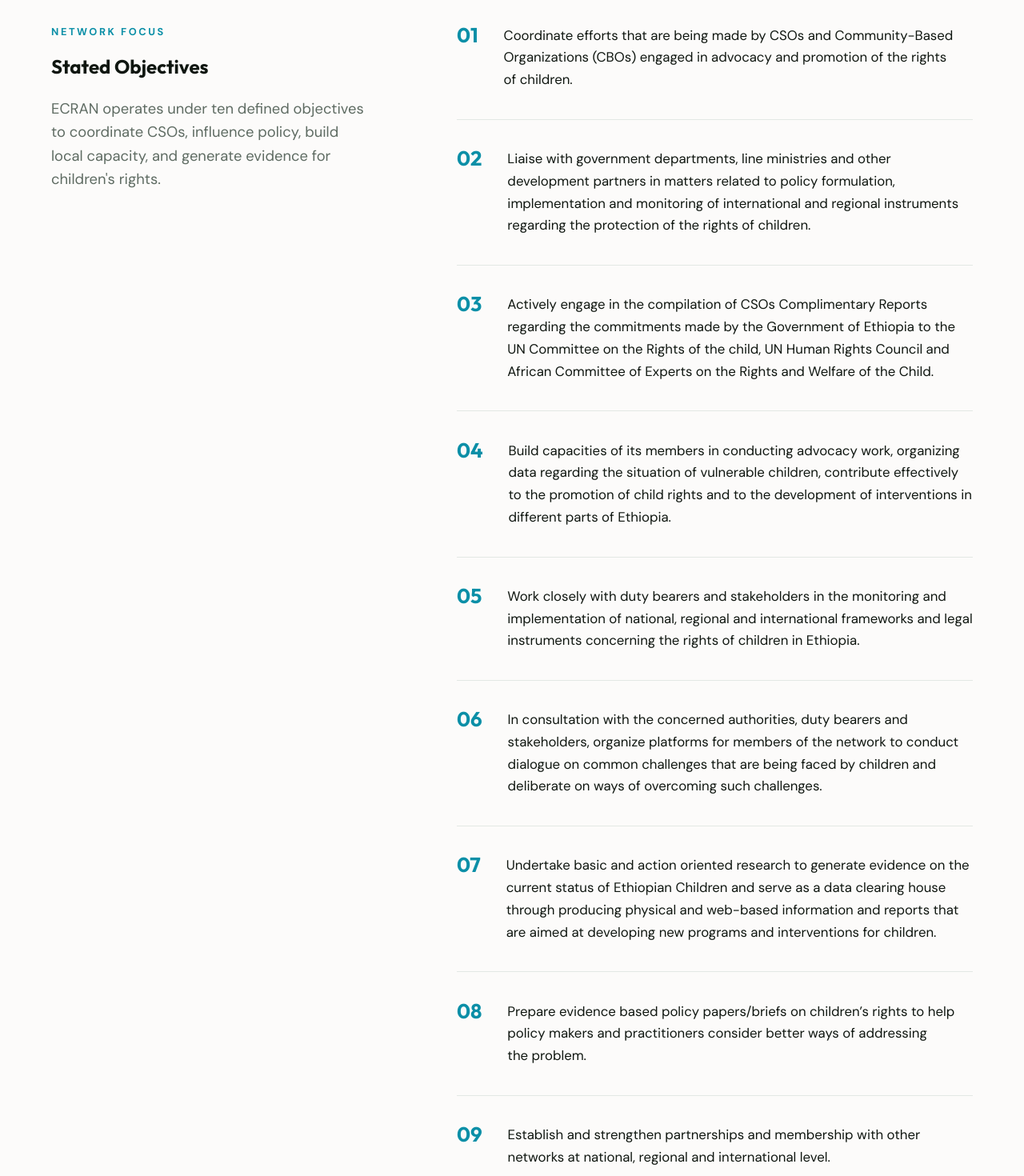
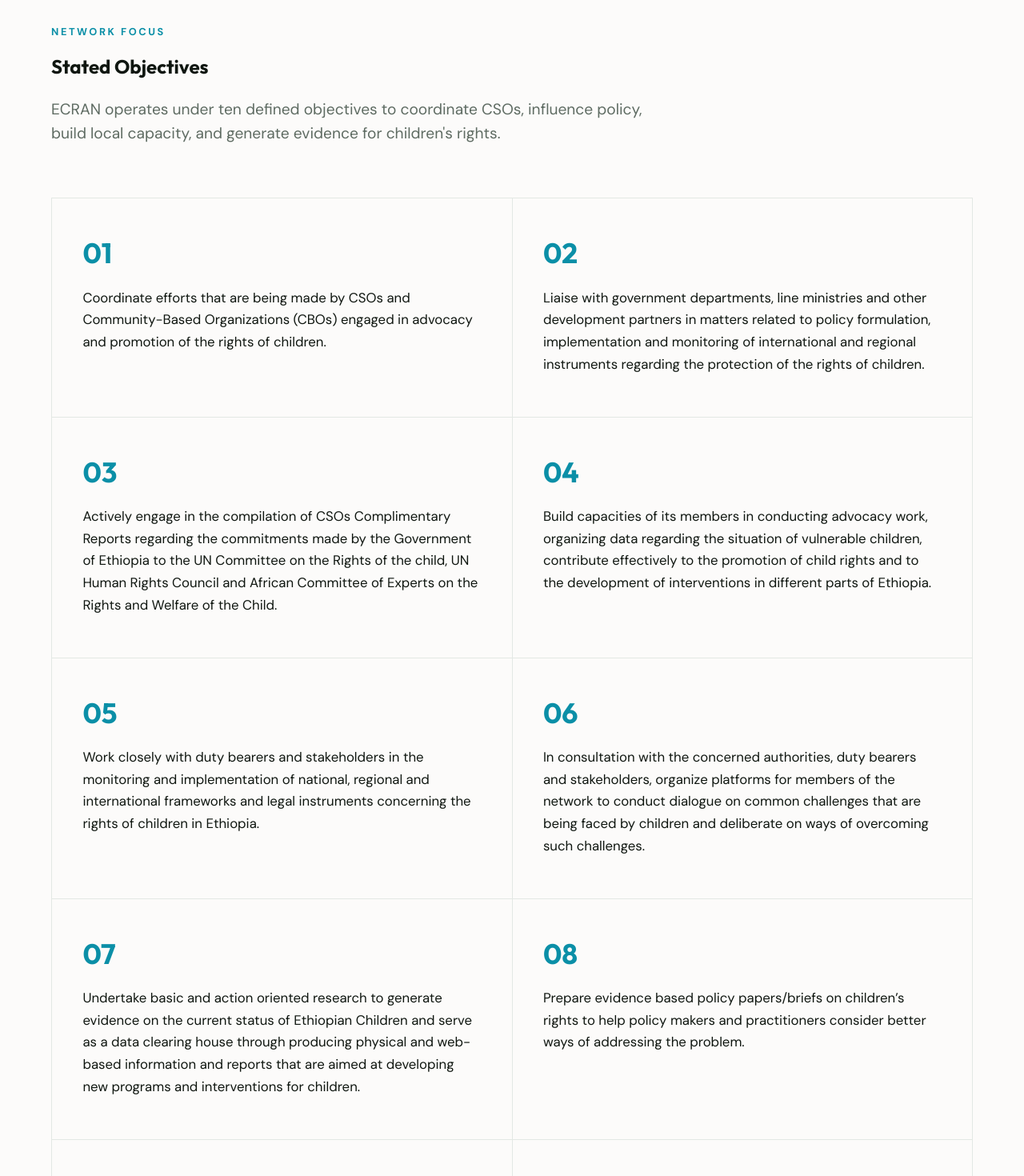
Before and after one commit to EyosiyasMekbib/ecran, a Nuxt app in the folder frontend/: page / in a window 1280 px wide. Shown: the part 2220-3690 px from the top of the page at 80% size. Built offline with nearby package versions, Linux system fonts and the light colour scheme.

Commit message:
style: refactor network objectives layout to a modern flat 1px grid

```diff
--- a/frontend/app/assets/css/main.css
+++ b/frontend/app/assets/css/main.css
@@ -1388,52 +1388,50 @@ h1 {
   max-width: 1400px;
   margin: 0 auto;
   padding: clamp(5rem, 8vw, 9rem) var(--gutter);
-  display: grid;
-  grid-template-columns: 1fr 1.5fr;
-  gap: clamp(3rem, 6vw, 6rem);
-}
-
-.objectives-header {
-  position: sticky;
-  top: 4rem;
-  align-self: start;
-}
-
-.objectives-intro {
+}
+
+.objectives-heading-block {
+  margin-bottom: clamp(3rem, 5vw, 5rem);
+  max-width: 48rem;
+}
+
+.objectives-summary {
+  font-size: 1.2rem;
+  line-height: 1.6;
   color: var(--muted);
-  font-size: 1.15rem;
-  line-height: 1.6;
   margin-top: 1.5rem;
 }
 
-.objectives-list {
+.objectives-grid {
+  display: grid;
+  grid-template-columns: repeat(2, 1fr);
+  border-top: 1px solid var(--line);
+  border-left: 1px solid var(--line);
+}
+
+.objective-card {
+  padding: clamp(2.5rem, 4vw, 4rem) clamp(2rem, 3vw, 3.5rem);
+  border-right: 1px solid var(--line);
+  border-bottom: 1px solid var(--line);
   display: flex;
   flex-direction: column;
-  gap: 2.2rem;
-}
-
-.objective-item {
-  display: grid;
-  grid-template-columns: auto 1fr;
-  gap: 2rem;
-  padding-bottom: 2.2rem;
-  border-bottom: 1px solid var(--line);
-}
-
-.objective-item:last-child {
-  border-bottom: none;
-  padding-bottom: 0;
-}
-
-.obj-number {
+  gap: 1.5rem;
+  transition: background-color 0.3s ease;
+}
+
+.objective-card:hover {
+  background-color: rgba(223, 244, 246, 0.12);
+}
+
+.objective-num {
   font-family: var(--font-heading);
-  font-size: 1.6rem;
+  font-size: 2.2rem;
   font-weight: 700;
   color: var(--brand);
   line-height: 1;
 }
 
-.obj-text {
+.objective-desc {
   font-size: 1.05rem;
   line-height: 1.65;
   color: var(--ink);
@@ -1518,7 +1516,7 @@ h1 {
   .form-layout,
   .contact-grid,
   .site-footer,
-  .objectives-section {
+  .objectives-grid {
     grid-template-columns: 1fr;
   }
 
@@ -1532,8 +1530,8 @@ h1 {
     overflow: visible;
   }
 
-  .objectives-header {
-    position: static;
+  .objective-card {
+    padding: 2rem 1.5rem;
   }
 
   .hero-container {
--- a/frontend/app/pages/index.vue
+++ b/frontend/app/pages/index.vue
@@ -96,53 +96,54 @@ useHead({
   </div>
 
   <section class="objectives-section">
-    <div class="objectives-header">
+    <div class="objectives-heading-block">
       <p class="eyebrow">Network Focus</p>
       <h2>Stated Objectives</h2>
-      <p class="objectives-intro">
+      <p class="objectives-summary">
         ECRAN operates under ten defined objectives to coordinate CSOs, influence policy, build local capacity, and generate evidence for children's rights.
       </p>
     </div>
-    <div class="objectives-list">
-      <div class="objective-item">
-        <span class="obj-number">01</span>
-        <p class="obj-text">Coordinate efforts that are being made by CSOs and Community-Based Organizations (CBOs) engaged in advocacy and promotion of the rights of children.</p>
+
+    <div class="objectives-grid">
+      <div class="objective-card">
+        <span class="objective-num">01</span>
+        <p class="objective-desc">Coordinate efforts that are being made by CSOs and Community-Based Organizations (CBOs) engaged in advocacy and promotion of the rights of children.</p>
       </div>
-      <div class="objective-item">
-        <span class="obj-number">02</span>
-        <p class="obj-text">Liaise with government departments, line ministries and other development partners in matters related to policy formulation, implementation and monitoring of international and regional instruments regarding the protection of the rights of children.</p>
+      <div class="objective-card">
+        <span class="objective-num">02</span>
+        <p class="objective-desc">Liaise with government departments, line ministries and other development partners in matters related to policy formulation, implementation and monitoring of international and regional instruments regarding the protection of the rights of children.</p>
       </div>
-      <div class="objective-item">
-        <span class="obj-number">03</span>
-        <p class="obj-text">Actively engage in the compilation of CSOs Complimentary Reports regarding the commitments made by the Government of Ethiopia to the UN Committee on the Rights of the child, UN Human Rights Council and African Committee of Experts on the Rights and Welfare of the Child.</p>
+      <div class="objective-card">
+        <span class="objective-num">03</span>
+        <p class="objective-desc">Actively engage in the compilation of CSOs Complimentary Reports regarding the commitments made by the Government of Ethiopia to the UN Committee on the Rights of the child, UN Human Rights Council and African Committee of Experts on the Rights and Welfare of the Child.</p>
       </div>
-      <div class="objective-item">
-        <span class="obj-number">04</span>
-        <p class="obj-text">Build capacities of its members in conducting advocacy work, organizing data regarding the situation of vulnerable children, contribute effectively to the promotion of child rights and to the development of interventions in different parts of Ethiopia.</p>
+      <div class="objective-card">
+        <span class="objective-num">04</span>
+        <p class="objective-desc">Build capacities of its members in conducting advocacy work, organizing data regarding the situation of vulnerable children, contribute effectively to the promotion of child rights and to the development of interventions in different parts of Ethiopia.</p>
       </div>
-      <div class="objective-item">
-        <span class="obj-number">05</span>
-        <p class="obj-text">Work closely with duty bearers and stakeholders in the monitoring and implementation of national, regional and international frameworks and legal instruments concerning the rights of children in Ethiopia.</p>
+      <div class="objective-card">
+        <span class="objective-num">05</span>
+        <p class="objective-desc">Work closely with duty bearers and stakeholders in the monitoring and implementation of national, regional and international frameworks and legal instruments concerning the rights of children in Ethiopia.</p>
       </div>
-      <div class="objective-item">
-        <span class="obj-number">06</span>
-        <p class="obj-text">In consultation with the concerned authorities, duty bearers and stakeholders, organize platforms for members of the network to conduct dialogue on common challenges that are being faced by children and deliberate on ways of overcoming such challenges.</p>
+      <div class="objective-card">
+        <span class="objective-num">06</span>
+        <p class="objective-desc">In consultation with the concerned authorities, duty bearers and stakeholders, organize platforms for members of the network to conduct dialogue on common challenges that are being faced by children and deliberate on ways of overcoming such challenges.</p>
       </div>
-      <div class="objective-item">
-        <span class="obj-number">07</span>
-        <p class="obj-text">Undertake basic and action oriented research to generate evidence on the current status of Ethiopian Children and serve as a data clearing house through producing physical and web-based information and reports that are aimed at developing new programs and interventions for children.</p>
+      <div class="objective-card">
+        <span class="objective-num">07</span>
+        <p class="objective-desc">Undertake basic and action oriented research to generate evidence on the current status of Ethiopian Children and serve as a data clearing house through producing physical and web-based information and reports that are aimed at developing new programs and interventions for children.</p>
       </div>
-      <div class="objective-item">
-        <span class="obj-number">08</span>
-        <p class="obj-text">Prepare evidence based policy papers/briefs on children’s rights to help policy makers and practitioners consider better ways of addressing the problem.</p>
+      <div class="objective-card">
+        <span class="objective-num">08</span>
+        <p class="objective-desc">Prepare evidence based policy papers/briefs on children’s rights to help policy makers and practitioners consider better ways of addressing the problem.</p>
       </div>
-      <div class="objective-item">
-        <span class="obj-number">09</span>
-        <p class="obj-text">Establish and strengthen partnerships and membership with other networks at national, regional and international level.</p>
+      <div class="objective-card">
+        <span class="objective-num">09</span>
+        <p class="objective-desc">Establish and strengthen partnerships and membership with other networks at national, regional and international level.</p>
       </div>
-      <div class="objective-item">
-        <span class="obj-number">10</span>
-        <p class="obj-text">Organize training and advocacy programs for leaders of public, private and not-for profit institutions to create a cadre of supportive and competent role models who will be advocating for the rights of Ethiopian children in their various jurisdictions.</p>
+      <div class="objective-card">
+        <span class="objective-num">10</span>
+        <p class="objective-desc">Organize training and advocacy programs for leaders of public, private and not-for profit institutions to create a cadre of supportive and competent role models who will be advocating for the rights of Ethiopian children in their various jurisdictions.</p>
       </div>
     </div>
   </section>
```
